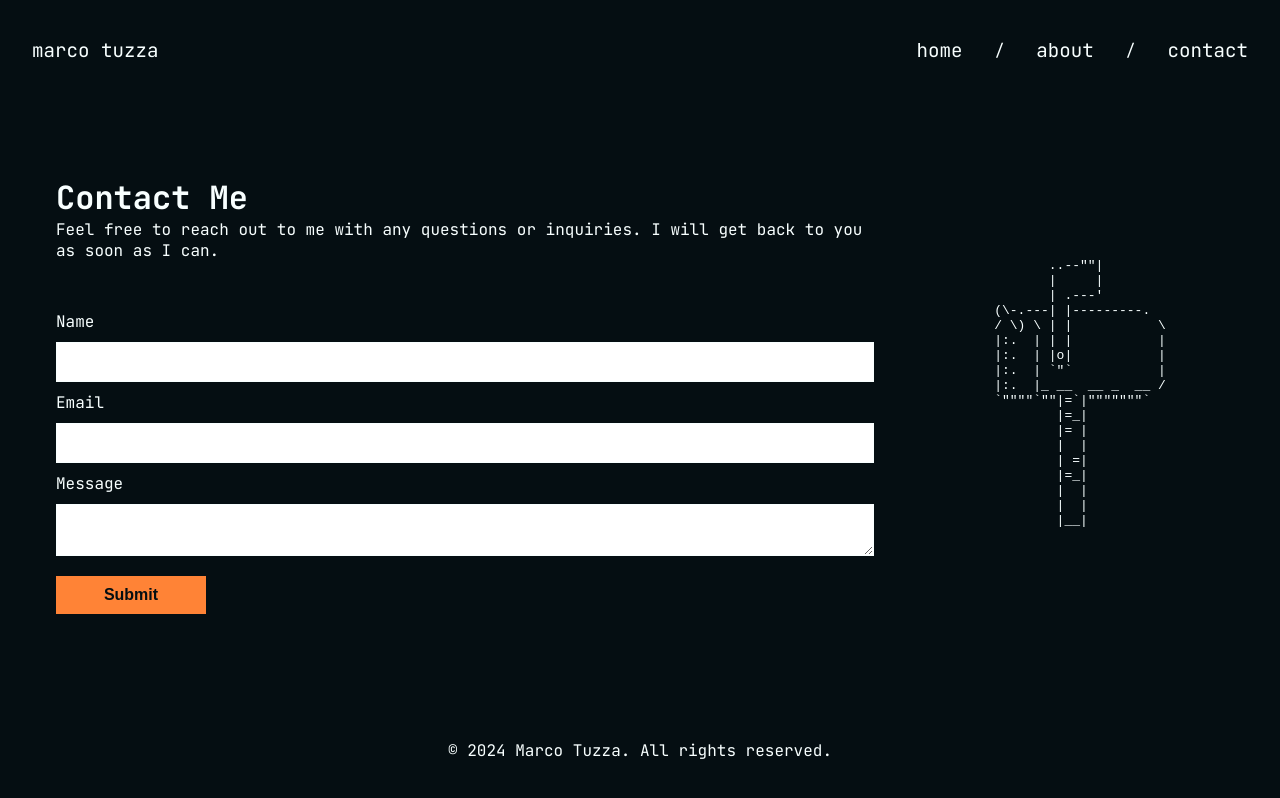
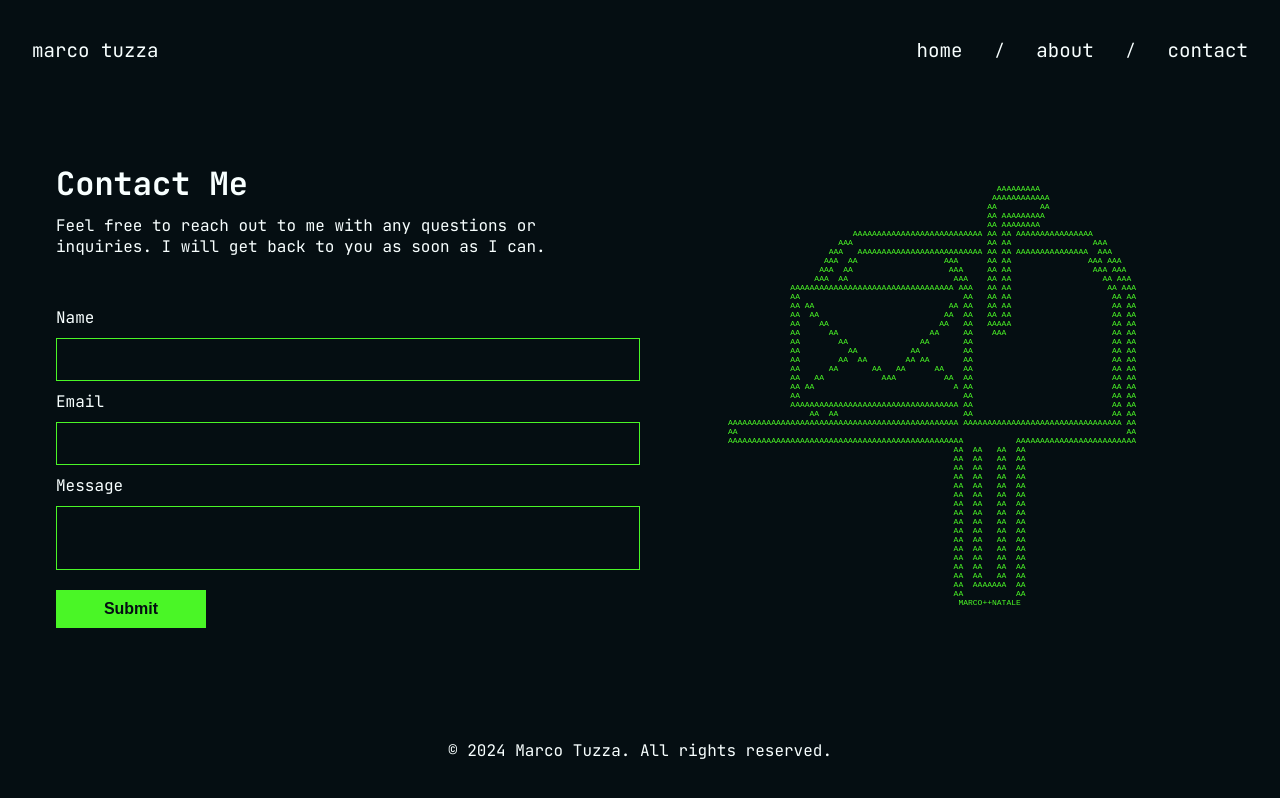
Before and after one commit to marco-tuzza/my-personal-site, an Angular app: page /contact in a window 1280 px wide. Built offline with nearby package versions, Linux system fonts and the light colour scheme.

Commit message:
Update contact and home components; enhance ASCII art, adjust layout, and modify styles for improved presentation

```diff
--- a/src/app/contact/contact.component.html
+++ b/src/app/contact/contact.component.html
@@ -15,24 +15,53 @@
         </div>
         <div class="ascii-art">
             <pre>
-               ..--""|
-               |     |
-               | .---'
-        (\-.---| |---------.
-        / \) \ | |           \
-        |:.  | | |           |
-        |:.  | |o|           |
-        |:.  | `"`           |
-        |:.  |_ __  __ _  __ /
-        `""""`""|=`|"""""""`
-                |=_|
-                |= |
-                |  |
-                | =|
-                |=_|
-                |  |
-                |  |
-                |__|
+                                                        AAAAAAAAA
+                                                       AAAAAAAAAAAA
+                                                      AA         AA
+                                                      AA AAAAAAAAA
+                                                      AA AAAAAAAA
+                          AAAAAAAAAAAAAAAAAAAAAAAAAAA AA AA AAAAAAAAAAAAAAAA
+                       AAA                            AA AA                 AAA
+                     AAA   AAAAAAAAAAAAAAAAAAAAAAAAAA AA AA AAAAAAAAAAAAAAA  AAA
+                    AAA  AA                  AAA      AA AA                AAA AAA
+                   AAA  AA                    AAA     AA AA                 AAA AAA
+                  AAA  AA                      AAA    AA AA                   AA AAA
+             AAAAAAAAAAAAAAAAAAAAAAAAAAAAAAAAAA AAA   AA AA                    AA AAA
+             AA                                  AA   AA AA                     AA AA
+             AA AA                            AA AA   AA AA                     AA AA
+             AA  AA                          AA  AA   AA AA                     AA AA
+             AA    AA                       AA   AA   AAAAA                     AA AA
+             AA      AA                   AA     AA    AAA                      AA AA
+             AA        AA               AA       AA                             AA AA
+             AA          AA           AA         AA                             AA AA
+             AA        AA  AA        AA AA       AA                             AA AA
+             AA      AA       AA   AA      AA    AA                             AA AA
+             AA   AA            AAA          AA  AA                             AA AA
+             AA AA                             A AA                             AA AA
+             AA                                  AA                             AA AA
+             AAAAAAAAAAAAAAAAAAAAAAAAAAAAAAAAAAA AA                             AA AA
+                 AA  AA                          AA                             AA AA
+AAAAAAAAAAAAAAAAAAAAAAAAAAAAAAAAAAAAAAAAAAAAAAAA AAAAAAAAAAAAAAAAAAAAAAAAAAAAAAAAA AA
+AA                                                                                 AA
+AAAAAAAAAAAAAAAAAAAAAAAAAAAAAAAAAAAAAAAAAAAAAAAAA           AAAAAAAAAAAAAAAAAAAAAAAAA
+                                               AA  AA   AA  AA
+                                               AA  AA   AA  AA
+                                               AA  AA   AA  AA
+                                               AA  AA   AA  AA
+                                               AA  AA   AA  AA
+                                               AA  AA   AA  AA
+                                               AA  AA   AA  AA
+                                               AA  AA   AA  AA
+                                               AA  AA   AA  AA
+                                               AA  AA   AA  AA
+                                               AA  AA   AA  AA
+                                               AA  AA   AA  AA
+                                               AA  AA   AA  AA
+                                               AA  AA   AA  AA
+                                               AA  AA   AA  AA
+                                               AA  AAAAAAA  AA
+                                               AA           AA
+                                                MARCO++NATALE
             </pre>
         </div>
     </div>
--- a/src/app/contact/contact.component.scss
+++ b/src/app/contact/contact.component.scss
@@ -13,20 +13,28 @@
         height: 100%;
 
         .form-container {
-            width: 70%;
+            width: 50%;
+
+            p {
+                margin-top: $spacing-small;
+            }
 
             form {
                 display: flex;
                 flex-direction: column;
                 height: 100%;
-                padding-top: $spacing-large;
+                margin-top: $spacing-large;
 
                 input, textarea {
                     width: 100%;
+                    color: $text-color;
                     padding: $spacing-small;
                     margin: $spacing-small 0;
-                    border: 1px solid $text-color;
+                    border: 1px solid $accent-color;
                     font-size: $font-size-small;
+                    font-family: 'JetBrains Mono', monospace;
+                    background-color: transparent;
+                    resize: none;
                 }
 
                 button {
@@ -48,10 +56,15 @@
         }
 
         .ascii-art {
-            width: 30%;
+            width: 50%;
             display: flex;
             justify-content: center;
             align-items: center;
+
+            pre {
+                color: $accent-color;
+                font-size: 8px;
+            }
         }
     }
 }
--- a/src/app/home/home.component.html
+++ b/src/app/home/home.component.html
@@ -1,29 +1,42 @@
 <div class="home-container">
     <div class="container">
-        <div>
-            <h1><mark>Marco Tuzza</mark> - Web Developer</h1>
+        <div class="home-text-container">
+            <h1><u>Marco Tuzza</u> - Web Developer</h1>
             <h2>Creating Dynamic and Engaging Web Applications</h2>
             <button routerLink="/contact">Contact Me</button>
         </div>
         <div class="ascii-art">
             <pre>
-                  ██████
-                ██      ██
-              ██          ██
-              ██      ██  ██
-              ██        ░░░░██
-                ██      ████
-  ██              ██  ██
-██  ██        ████    ██
-██    ████████          ██
-██                        ██
-  ██              ██      ██
-  ██    ██      ██        ██
-    ██    ████████      ██
-    ██                  ██
-______████          ████______
-          ██████████
-        </pre>
-        </div>
+                                    000000000
+                                0000 0      0 0000
+                              0000 0 00000000 0 0000
+                            000  000          000  000
+                           00  00                00  00
+                          00 00                    00 0
+                          0 00                000   00000
+                         0000                00000   0 00  000000
+                         0 0                 00000  00 00       00
+                         0 0                  000  00 00        00
+                         0 00                     00 00         00
+                         00 0                    00 00         00
+          00000            0000                  00 0         000
+         00   0 000          0  00                0000 0 0 0000
+        0 0000    00000     000 000              00  00 0
+      0000   000 0  00       00   0000           00 0 000
+      0 0        00000         00 0 00             000  00
+      0 0                        00000                00 00
+      0 0        000                                   00 00
+      0 0        0 00                                    0 0
+      0000       00 000                     000          0000
+      00 0        00   00                   000           0 0
+       0000        0000 0                  00 0          0000
+        0 00          0 000              000 00          0 0
+        00  00        00  00000      00000  00          0000
+         000 000       000    0      00 0 000         000 0
+           00  000        00000      00000           00 000
+            000   000                             000  000
+               00 0 0 0000                   0000 0  000
+                  0000 0  0  000000000000000  00 000000
+                      0000  000000000000000  00000</pre></div>
     </div>
 </div>
--- a/src/app/home/home.component.scss
+++ b/src/app/home/home.component.scss
@@ -12,28 +12,49 @@
         align-items: center;
         height: 100%;
 
+        .home-text-container{
+            width: 50%;
+        }
+
         h1 {
             font-size: $font-size-large;
-            padding-bottom: $spacing-small;
+            margin-bottom: $spacing-medium;
 
             mark {
                 background-color: $accent-color;
                 color: $background-color;
+                padding: 0px $spacing-small;
                 font-weight: 800;
+            }
+
+            u {
+                color: $accent-color;
+                text-decoration-thickness: 3px;
+                text-underline-offset: 4px;
             }
         }
 
         h2 {
             font-size: $font-size-medium;
-            padding-bottom: $spacing-medium;
+            margin-bottom: $spacing-medium;
+            padding: 0px $spacing-small;
         }
 
         button {
             width: 150px;
+            margin: 0px $spacing-small;
         }
 
         .ascii-art {
-            width: 30%;
+            width: 50%;
+            display: flex;
+            justify-content: center;
+            align-items: center;
+
+            pre {
+                color: $accent-color;
+                font-size: 8px;
+            }
         }
     }
 }
--- a/src/styles/_variables.scss
+++ b/src/styles/_variables.scss
@@ -1,7 +1,7 @@
 /* Colors */
 $background-color: #050E12;
 $text-color: #F8FFFF;
-$accent-color: #FF8336;
+$accent-color: #4AF626;
 /* Heights */
 $header-height: 100px;
 $footer-height: 100px;
```
